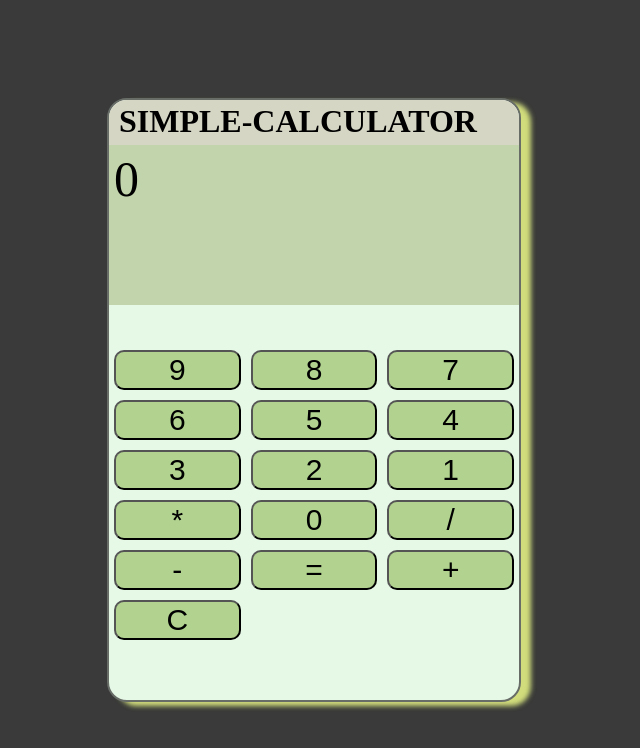
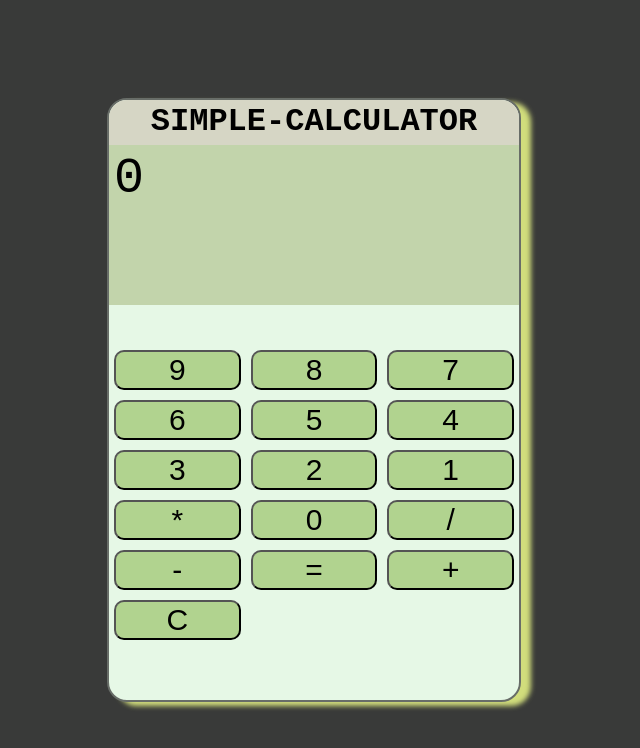
Before and after one commit to Naina2501/SIMPLE_CALCULATOR, a website: page calculator.html in a window 1280 px wide. Shown: the whole page, without its empty margins (326-966 px from the left). Drawn offline with Linux system fonts and the light colour scheme.

Commit message:
update style.css

```diff
--- a/syle.css
+++ b/syle.css
@@ -3,16 +3,18 @@ html,body{
     width: 100%;
     height: 100%;
     display: flex;
+    font-family: 'Courier New', Courier, monospace;
     justify-content: center;
     align-items: center;
 }
 h2{
-    align-items: center;
+    text-align: center;
     background-color: rgb(214, 214, 197);
     padding: 10px;
     margin-top: -7px;
     margin-bottom: -5px;
     font-size: 32px;
+
 }
 .calculator{
     background-color: rgb(230, 248, 230);
```
